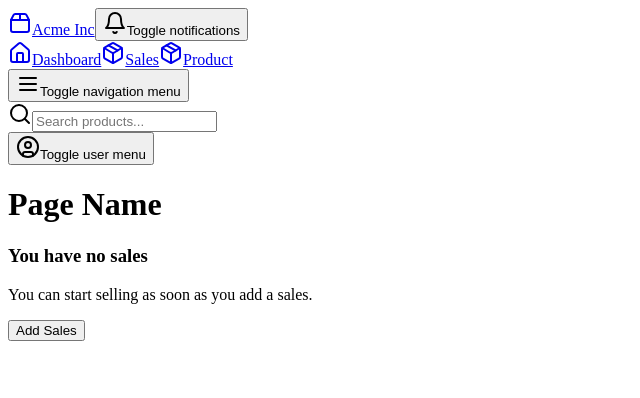
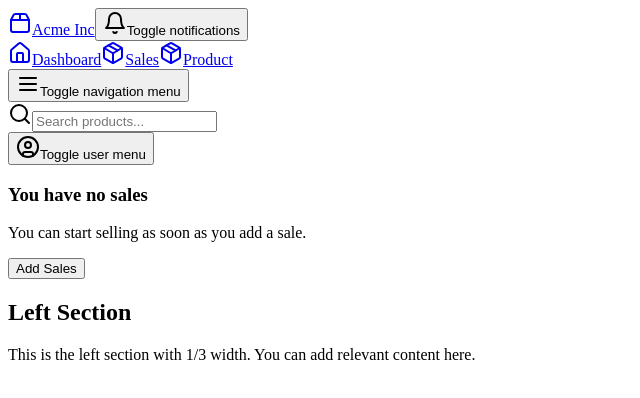
Before and after one commit to danielwetan/computer-science, a Next.js app in the folder projects/point-of-sale/webapp/: page /dashboard/sales in a window 1280 px wide. Shown: the top 398 px of the page, without its empty margins (0-640 px from the left). Built offline with nearby package versions, Linux system fonts and the light colour scheme.

Commit message:
feat: basic sales layout

```diff
--- a/projects/point-of-sale/webapp/app/dashboard/layout.tsx
+++ b/projects/point-of-sale/webapp/app/dashboard/layout.tsx
@@ -1,5 +1,13 @@
 import Link from "next/link";
-import { Bell, Home, Menu, Package, Package2, CircleUser, Search } from "lucide-react";
+import {
+  Bell,
+  Home,
+  Menu,
+  Package,
+  Package2,
+  CircleUser,
+  Search,
+} from "lucide-react";
 
 import { Button } from "@/components/ui/button";
 import { Sheet, SheetContent, SheetTrigger } from "@/components/ui/sheet";
@@ -13,7 +21,7 @@ import {
   DropdownMenuTrigger,
 } from "@/components/ui/dropdown-menu";
 
-import { Input } from "@/components/ui/input"
+import { Input } from "@/components/ui/input";
 
 export default function DashboardLayout({
   children,
@@ -141,9 +149,6 @@ export default function DashboardLayout({
           </DropdownMenu>
         </header>
         <main className="flex flex-1 flex-col gap-4 p-4 lg:gap-6 lg:p-6">
-          <div className="flex items-left">
-            <h1 className="text-lg font-semibold md:text-2xl">Page Name</h1>
-          </div>
           {children}
         </main>
       </div>
--- a/projects/point-of-sale/webapp/app/dashboard/page.tsx
+++ b/projects/point-of-sale/webapp/app/dashboard/page.tsx
@@ -5,6 +5,11 @@ export const description =
 
 export default function DashboardPage() {
   return (
+    <>
+      <div className="flex items-left">
+        <h1 className="text-lg font-semibold md:text-2xl">Page Name</h1>
+      </div>
+
       <div
         className="flex flex-1 items-center justify-center rounded-lg border border-dashed shadow-sm"
         x-chunk="dashboard-02-chunk-1"
@@ -19,5 +24,6 @@ export default function DashboardPage() {
           <Button className="mt-4">Add Dashboard</Button>
         </div>
       </div>
+    </>
   );
 }
--- a/projects/point-of-sale/webapp/app/dashboard/product/page.tsx
+++ b/projects/point-of-sale/webapp/app/dashboard/product/page.tsx
@@ -5,6 +5,10 @@ export const description =
 
 export default function ProductPage() {
   return (
+    <>
+      <div className="flex items-left">
+        <h1 className="text-lg font-semibold md:text-2xl">Page Name</h1>
+      </div>
       <div
         className="flex flex-1 items-center justify-center rounded-lg border border-dashed shadow-sm"
         x-chunk="dashboard-02-chunk-1"
@@ -19,5 +23,6 @@ export default function ProductPage() {
           <Button className="mt-4">Add Product</Button>
         </div>
       </div>
+    </>
   );
 }
--- a/projects/point-of-sale/webapp/app/dashboard/sales/page.tsx
+++ b/projects/point-of-sale/webapp/app/dashboard/sales/page.tsx
@@ -5,17 +5,29 @@ export const description =
 
 export default function SalesPage() {
   return (
-    <div
-      className="flex flex-1 items-center justify-center rounded-lg border border-dashed shadow-sm"
-      x-chunk="dashboard-02-chunk-1"
-    >
-      <div className="flex flex-col items-center gap-1 text-center">
-        <h3 className="text-2xl font-bold tracking-tight">You have no sales</h3>
-        <p className="text-sm text-muted-foreground">
-          You can start selling as soon as you add a sales.
-        </p>
-        <Button className="mt-4">Add Sales</Button>
+    <>
+      <div className="flex flex-1 p-4">
+        {/* Left Section (1/3 width) */}
+        <div className="flex-2 border-r border-muted p-4">
+          <div className="flex flex-col items-center gap-1 text-center">
+            <h3 className="text-2xl font-bold tracking-tight">
+              You have no sales
+            </h3>
+            <p className="text-sm text-muted-foreground">
+              You can start selling as soon as you add a sale.
+            </p>
+            <Button className="mt-4">Add Sales</Button>
+          </div>
+        </div>
+        {/* Right Section (2/3 width) */}
+        <div className="flex-1 p-4">
+          <h2 className="text-lg font-semibold">Left Section</h2>
+          <p>
+            This is the left section with 1/3 width. You can add relevant
+            content here.
+          </p>
+        </div>
       </div>
-    </div>
+    </>
   );
 }
```
Lines whose indentation alone changed are shown as unchanged.
